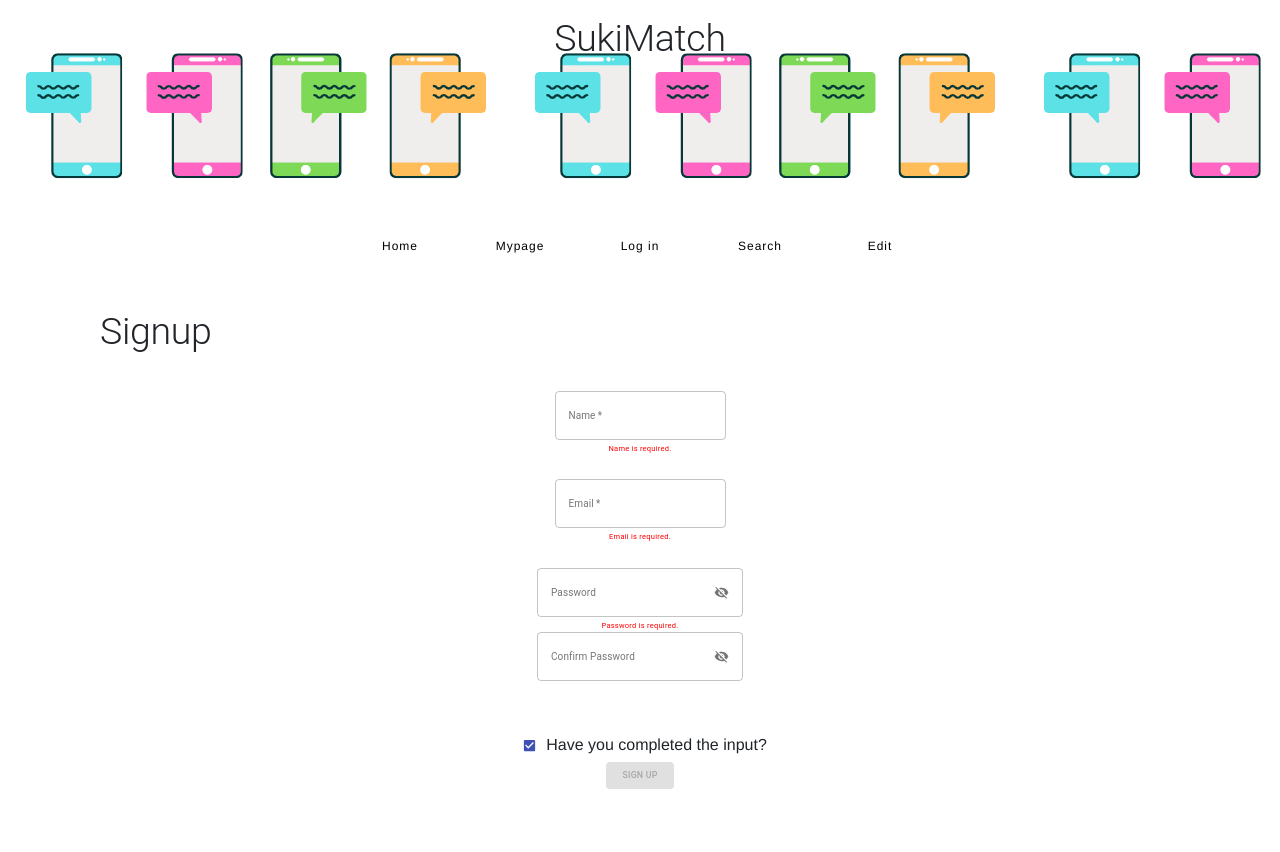
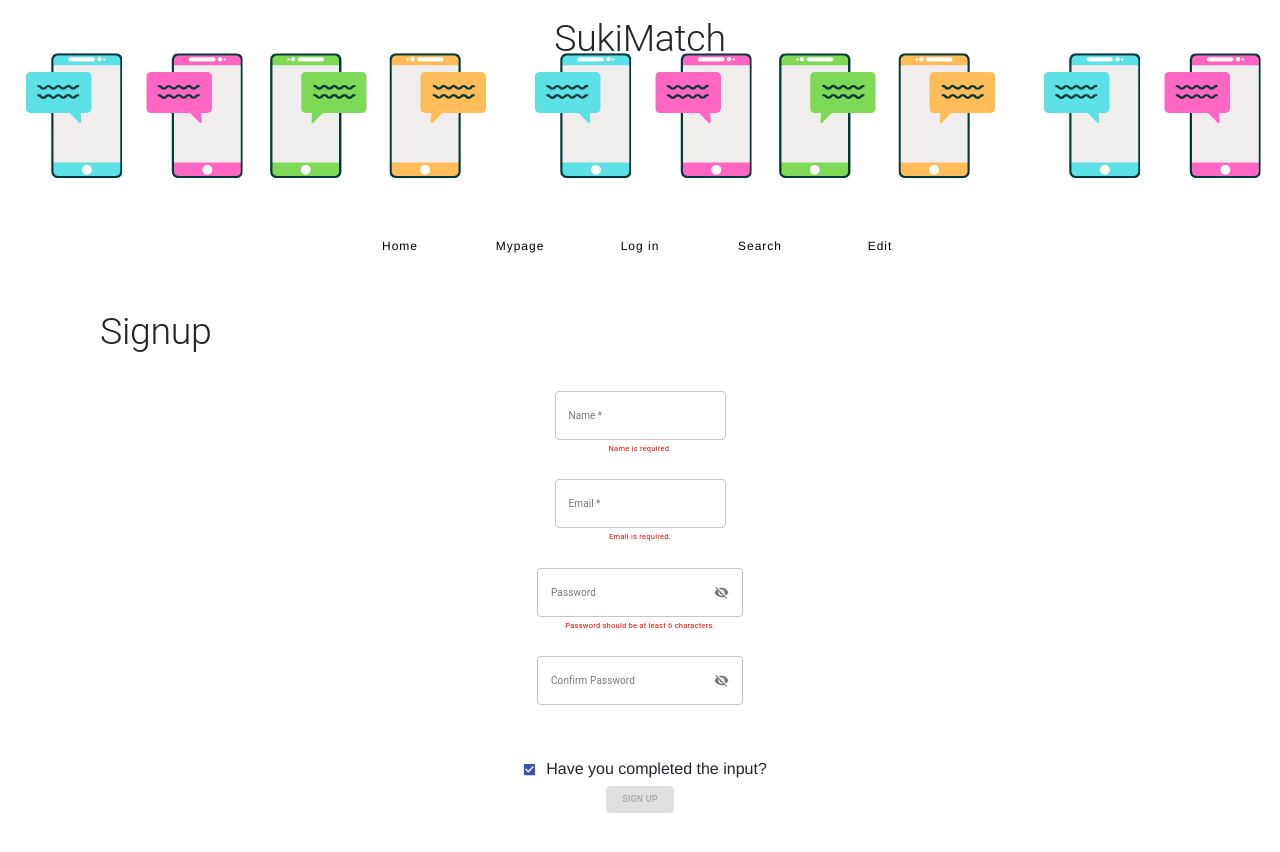
Before and after one commit to Sakai1711/SUKIMATCH, a React (Create React App) app in the folder front/sukimatch-front/: page /signup in a window 1280 px wide. Both pictures are taken after a click on the element 529 px from the left and 723 px from the top of the page. Shown: the top 852 px of the page. Built offline with nearby package versions, Linux system fonts and the light colour scheme.

Commit message:
front_dev/v1.0.0 passwordを6文字以上に設定

```diff
--- a/front/sukimatch-front/src/components/Signup.js
+++ b/front/sukimatch-front/src/components/Signup.js
@@ -67,7 +67,7 @@ class Signup extends Component {
   };
 
   isEmptyEmail = () => {
-    if(this.state.username === ''){
+    if(this.state.email === ''){
       this.setState({hasEmailError: true});
     }else{
       this.setState({hasEmailError: false});
@@ -75,7 +75,7 @@ class Signup extends Component {
   };
 
   isEmptyPass = () => {
-    if(this.state.username === ''){
+    if(this.state.password.length < 6){
       this.setState({hasPassError: true});
     }else{
       this.setState({hasPassError: false});
@@ -180,10 +180,10 @@ class Signup extends Component {
             />
             {this.state.hasPassError ?
             <FormHelperText id="component-error-text">
-              Password is required.
+              Password should be at least 6 characters.
             </FormHelperText> : <br />}
           </FormControl>
-          <br />
+          <br /><br />
 
       {/* ---通常パスワードのエラー--- */}
       {/*
```
